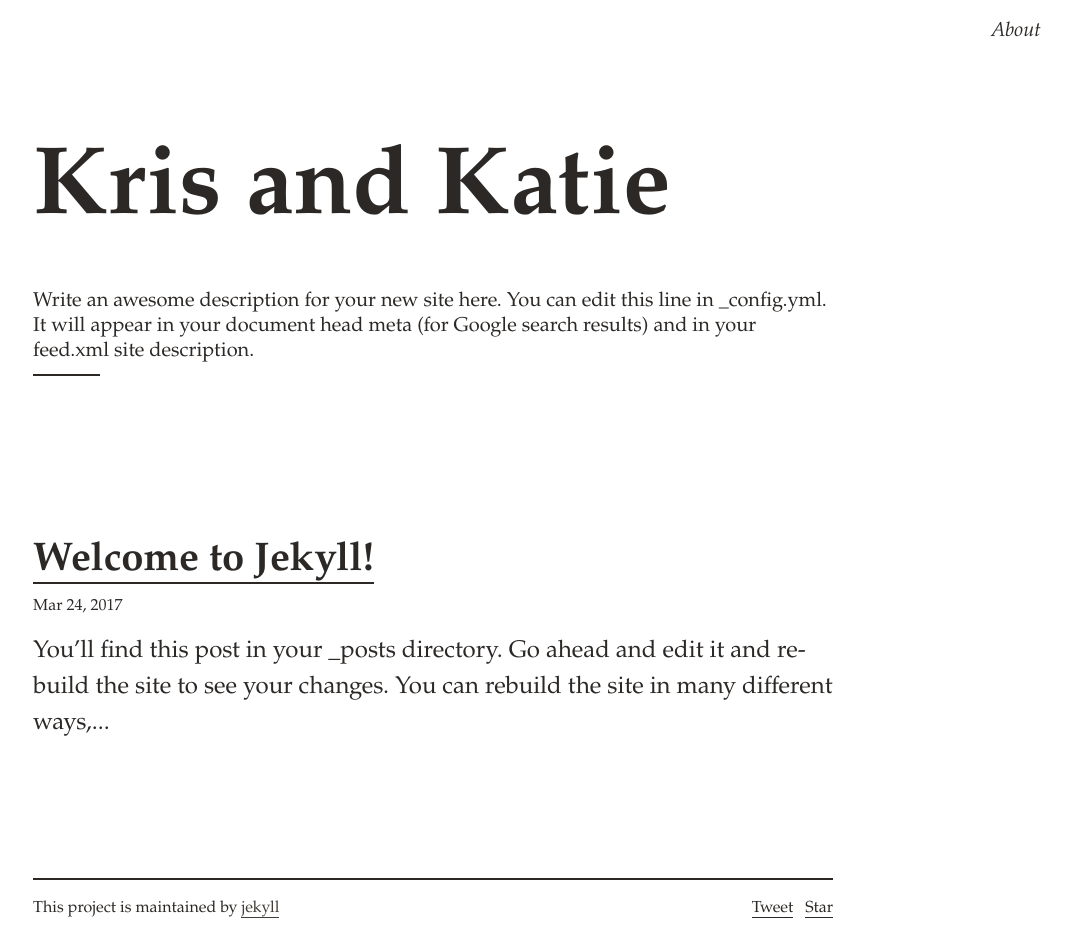
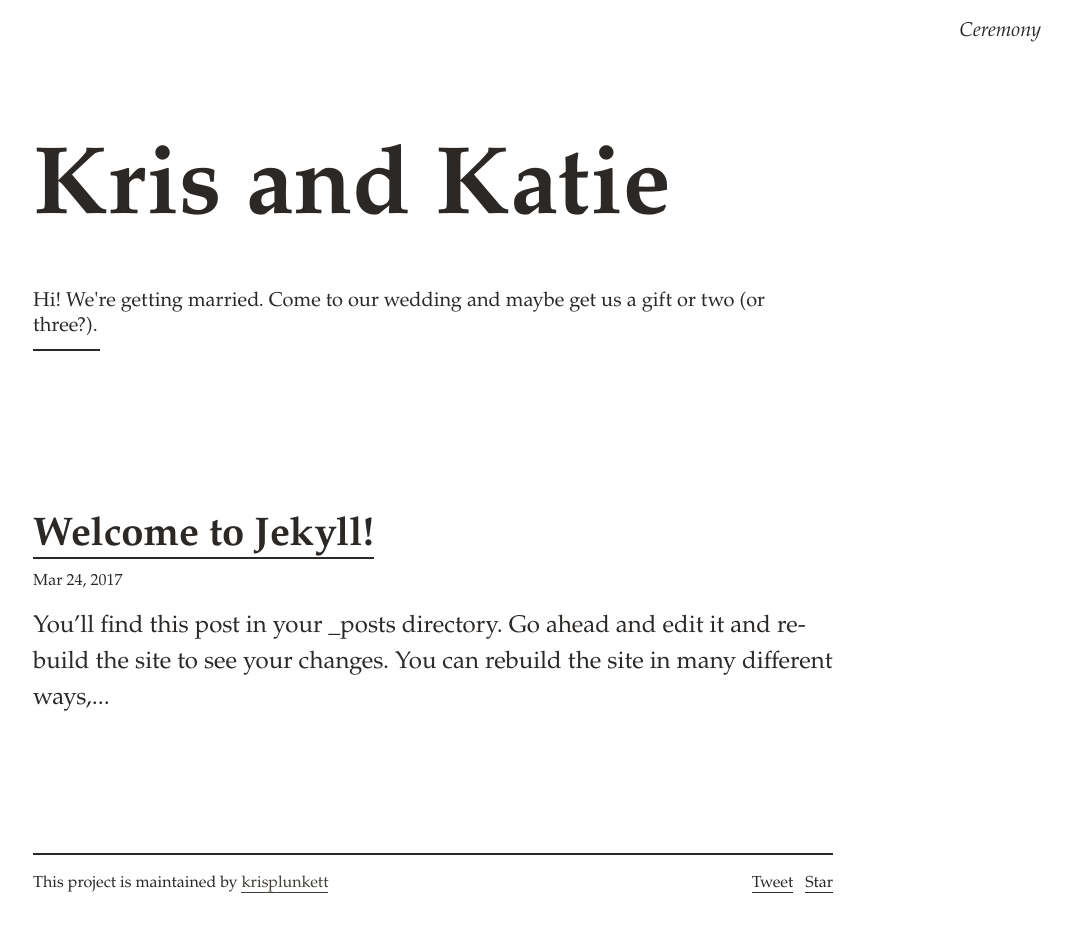
Before and after one commit to KrisPlunkett/krisandkatie, a Jekyll site: the page built from index.md, in a window 1280 px wide. Shown: the whole page, without its empty margins (207-1279 px from the left). Built offline with Jekyll 4.4.1, drawn with Linux system fonts in a browser that asks for light colours; comment, search, counter and statistics services are not loaded; after the commit the page ends 911 px from its top, so only the background shows below that.

Commit message:
Make it look a little more wedding like and add our hashtag

```diff
--- a/_config.yml
+++ b/_config.yml
@@ -14,15 +14,12 @@
 # You can create any custom variable you would like, and they will be accessible
 # in the templates via {{ site.myvariable }}.
 title: Kris and Katie
-email: your-email@domain.com
+email:
 description: > # this means to ignore newlines until "baseurl:"
-  Write an awesome description for your new site here. You can edit this
-  line in _config.yml. It will appear in your document head meta (for
-  Google search results) and in your feed.xml site description.
+  Hi! We're getting married. Come to our wedding and maybe get us a gift or two (or three?).
 baseurl: "" # the subpath of your site, e.g. /blog
 url: "" # the base hostname & protocol for your site, e.g. http://example.com
-twitter_username: jekyllrb
-github_username:  jekyll
+github_username:  krisplunkett
 
 # Build settings
 markdown: kramdown
--- a/_includes/footer.html
+++ b/_includes/footer.html
@@ -3,7 +3,7 @@
     <p class="col-8 sm-width-full left py-2 mb-0">This project is maintained by <a class="text-accent" href="https://github.com/{{ site.github_username }}">{{ site.github_username }}</a></p>
     <ul class="list-reset right clearfix sm-width-full py-2 mb-2 mb-lg-0">
       <li class="inline-block mr-1">
-        <a href="https://twitter.com/share" class="twitter-share-button" data-hashtags="{{ site.title }}">Tweet</a> <script>!function(d,s,id){var js,fjs=d.getElementsByTagName(s)[0],p=/^http:/.test(d.location)?'http':'https';if(!d.getElementById(id)){js=d.createElement(s);js.id=id;js.src=p+'://platform.twitter.com/widgets.js';fjs.parentNode.insertBefore(js,fjs);}}(document, 'script', 'twitter-wjs');</script>
+        <a href="https://twitter.com/share" class="twitter-share-button" data-hashtags="krisandkatie">Tweet</a> <script>!function(d,s,id){var js,fjs=d.getElementsByTagName(s)[0],p=/^http:/.test(d.location)?'http':'https';if(!d.getElementById(id)){js=d.createElement(s);js.id=id;js.src=p+'://platform.twitter.com/widgets.js';fjs.parentNode.insertBefore(js,fjs);}}(document, 'script', 'twitter-wjs');</script>
       </li>
       <li class="inline-block">
         <a class="github-button" href="https://github.com/{{ site.github_username }}/{{ site.github_repo }}" data-icon="octicon-star" data-count-href="{{ site.github_username }}/{{ github_repo }}/stargazers" data-count-api="/repos/{{ site.github_username }}/{{ github_repo }}#stargazers_count" data-count-aria-label="# stargazers on GitHub" aria-label="Star {{ site.github_username }}/{{ github_repo }} on GitHub">Star</a>
```
Also changed, not shown: about.md (deleted, +0 -15 lines), ceremony.md (added, +7 -0 lines).
